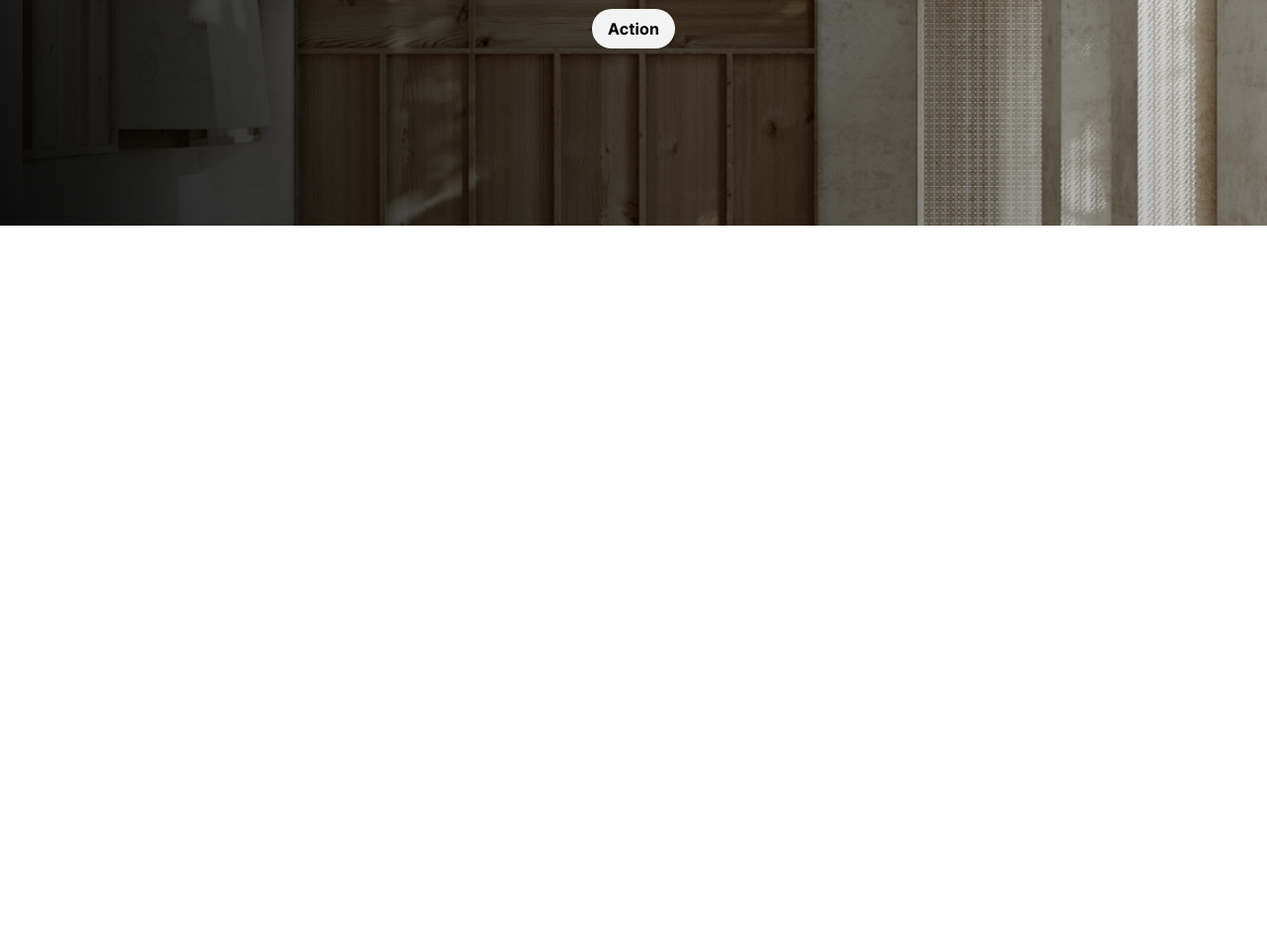
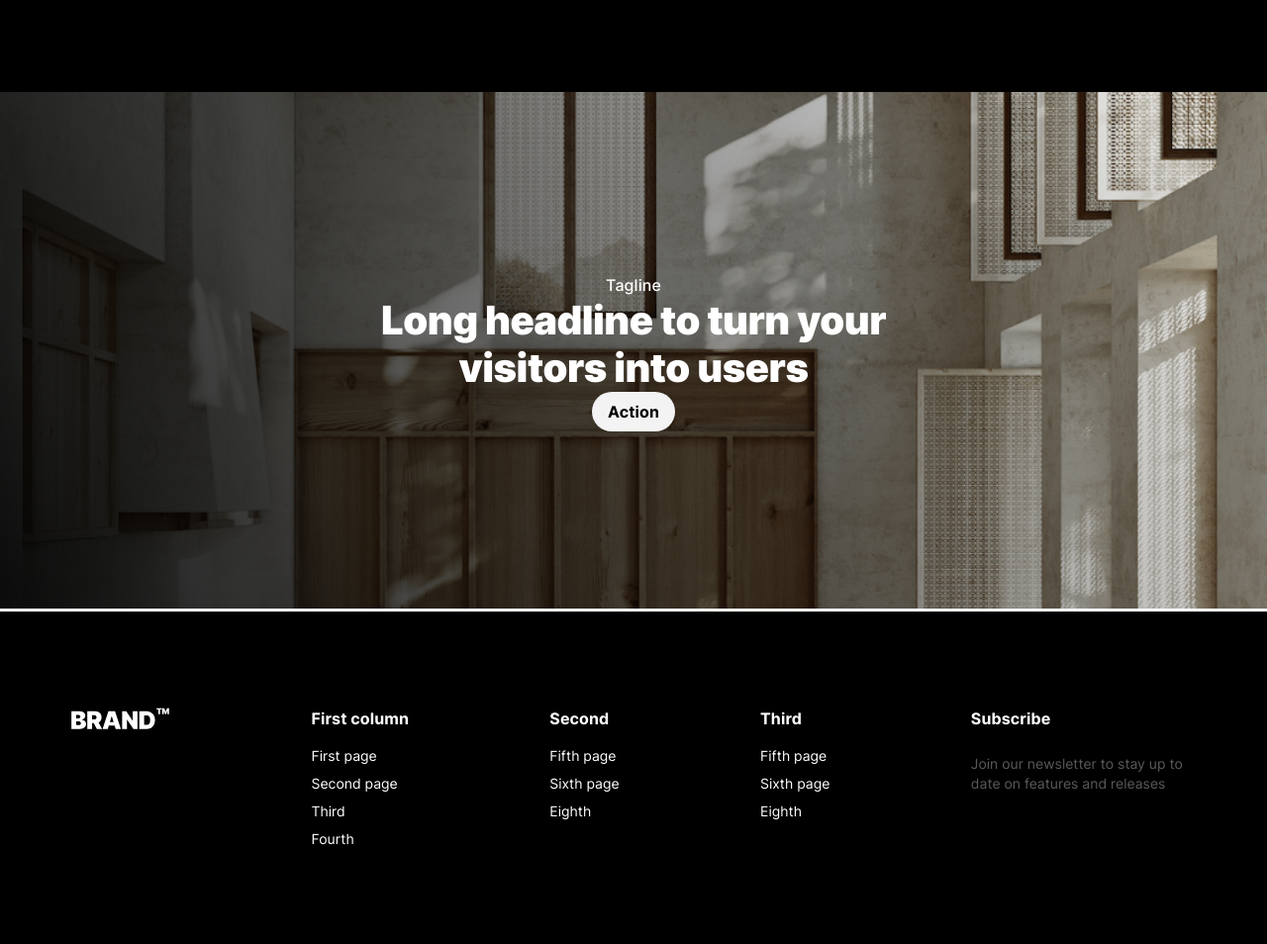
Before and after one commit to ani-ananiashvili/BRAND_Responsive, a plain HTML site: page index.html in a window 1280 px wide. Shown: the part 1552-2506 px from the top of the page at 99% size. Before the commit the page ends 1783 px from the top, so only its background shows below. Drawn offline with Linux system fonts and the light colour scheme.

Commit message:
adding footer menu

```diff
--- a/css/style.css
+++ b/css/style.css
@@ -5,10 +5,10 @@
     justify-content: space-between;
     align-items: center;
     padding: 32px;
-    /* width: 100%; */
-    /* height: 96px; */
-    /* position: fixed; */
-    /* z-index: 1; */
+    width: 100%;
+    position: fixed;
+    z-index: 1;
+    background-color: #FFF;
 }
 
 .ulNav {
@@ -74,70 +74,6 @@
 }
 
 
-
-
-
-
-
-/* feature section  */
-
-.featureSection {
-    display: flex;
-    justify-content: space-between;
-    background-color: #F3F3F3;
-    width: 1, 440px;
-    padding: 64px 150px 64px 150px;
-    gap: 30px;
-}
-
-
-.featureDiv {
-    width: 360px;
-    height: 116.2px;
-    gap: 16px;
-}
-
-.featureTitle {
-    display: flex;
-    align-items: center;
-    column-gap: 16px;
-    color: #000000;
-    font-size: 18px;
-    line-height: 28px;
-    font-family: 'Inter700';
-    margin-bottom: 16px;
-}
-
-.featureP {
-    font-size: 16px;
-    line-height: 24px;
-    letter-spacing: 0.1px;
-    font-family: 'Inter400';
-    color: #000000;
-}
-
-
-
-
-/* media query
-(feature section) */
-
-@media (max-width: 1024px) {}
-
-
-@media (max-width: 744px) {}
-
-
-@media (max-width: 375px) {}
-
-
-
-
-
-
-
-
-
 /* sofa section  */
 
 .sofaSection {
@@ -147,6 +83,7 @@
     display: flex;
     column-gap: 130px;
     align-items: center;
+    height: 777px;
 }
 
 .textDiv {
@@ -218,6 +155,8 @@
 @media (max-width: 1024px) {
     .sofaSection {
         flex-direction: column;
+        gap: 130px;
+
     }
 
     .textDiv {
@@ -245,6 +184,79 @@
     }
 
 }
+
+
+
+
+
+
+
+
+
+
+
+
+
+
+
+
+
+
+
+
+/* feature section  */
+
+.featureSection {
+    display: flex;
+    justify-content: space-between;
+    background-color: #F3F3F3;
+    width: 1, 440px;
+    padding: 64px 150px 64px 150px;
+    gap: 30px;
+}
+
+
+.featureDiv {
+    width: 360px;
+    height: 116.2px;
+    gap: 16px;
+}
+
+.featureTitle {
+    display: flex;
+    align-items: center;
+    column-gap: 16px;
+    color: #000000;
+    font-size: 18px;
+    line-height: 28px;
+    font-family: 'Inter700';
+    margin-bottom: 16px;
+}
+
+.featureP {
+    font-size: 16px;
+    line-height: 24px;
+    letter-spacing: 0.1px;
+    font-family: 'Inter400';
+    color: #000000;
+}
+
+
+
+
+/* media query
+(feature section) */
+
+@media (max-width: 1024px) {}
+
+
+@media (max-width: 744px) {}
+
+
+@media (max-width: 375px) {}
+
+
+
 
 
 
@@ -468,6 +480,66 @@
 
 /* footer section */
 
+.footerListsDiv {
+    height: 144px;
+}
+
+.footerContent {
+    background-color: #000;
+    display: flex;
+    text-align: left;
+    align-items: center;
+    justify-content: space-around;
+    height: 336px;
+}
+
+.firstSecondThirdTitles {
+    margin-bottom: 16px;
+}
+
+.listGap {
+    display: flex;
+    flex-direction: column;
+    gap: 8px;
+}
+
+.footerTitles {
+    font-family: 'Inter700';
+    font-size: 16px;
+    line-height: 24px;
+    letter-spacing: 0.1px;
+    color: #FFF;
+    text-align: left;
+}
+
+.footerList {
+    font-family: 'Inter400';
+    font-size: 14px;
+    line-height: 20px;
+    color: #FFF;
+    text-align: left;
+}
+
+.footerP {
+    font-family: 'Inter400';
+    font-size: 14px;
+    line-height: 20px;
+    color: #595959;
+    opacity: 0.4px;
+    text-align: left;
+}
+
+
+.lastFooterDiv {
+    display: flex;
+    flex-direction: column;
+    text-align: left;
+    width: 228px;
+    gap: 24px;
+}
+
+
+
 
 
 
@@ -485,6 +557,9 @@
 @media (max-width: 1024px) {}
 
 
+
+
+
 @media (max-width: 744px) {}
 
 
--- a/index.html
+++ b/index.html
@@ -38,7 +38,7 @@
 
 
     <!-- sofa section -->
-    <section>
+    <section class="fullSofaSection">
         <div class="sofaSection">
             <div class="textDiv">
                 <h2 class="darkTitle">Medium length display headline</h2>
@@ -155,6 +155,49 @@
         </div>
     </section>
 
+    <footer>
+        <div class="footerContent">
+            <div class="footerListsDiv">
+                <a href=""><img src="images/whiteLogo.svg" alt="logo"></a>
+            </div>
+            <div class="footerListsDiv">
+                <ul>
+                    <h4 class="firstSecondThirdTitles"><a class="footerTitles" href="">First column</a></h4>
+                    <div class="listGap">
+                        <li><a class="footerList" href="">First page</a></li>
+                        <li><a class="footerList" href="">Second page</a></li>
+                        <li><a class="footerList" href="">Third</a></li>
+                        <li><a class="footerList" href="">Fourth</a></li>
+                    </div>
+                </ul>
+            </div>
+            <div class="footerListsDiv">
+                <ul>
+                    <h4 class="firstSecondThirdTitles"><a class="footerTitles" href="">Second</a></h4>
+                    <div class="listGap">
+                        <li><a class="footerList" href="">Fifth page</a></li>
+                        <li><a class="footerList" href="">Sixth page</a></li>
+                        <li><a class="footerList" href="">Eighth</a></li>
+                    </div>
+                </ul>
+            </div>
+            <div class="footerListsDiv">
+                <ul>
+                    <h4 class="firstSecondThirdTitles"><a class="footerTitles" class="footerTitles" href="">Third</a>
+                    </h4>
+                    <div class="listGap">
+                        <li><a class="footerList" href="">Fifth page</a></li>
+                        <li><a class="footerList" href="">Sixth page</a></li>
+                        <li><a class="footerList" href="">Eighth</a></li>
+                    </div>
+                </ul>
+            </div>
+            <div class="footerListsDiv lastFooterDiv">
+                <h4><a class="footerTitles" href="">Subscribe</a></h4>
+                <p><a class="footerP" href="">Join our newsletter to stay up to date on features and releases</a></p>
+            </div>
+        </div>
+    </footer>
 
 </body>
 
```
Also changed, not shown: images/whiteLogo.svg (added).
